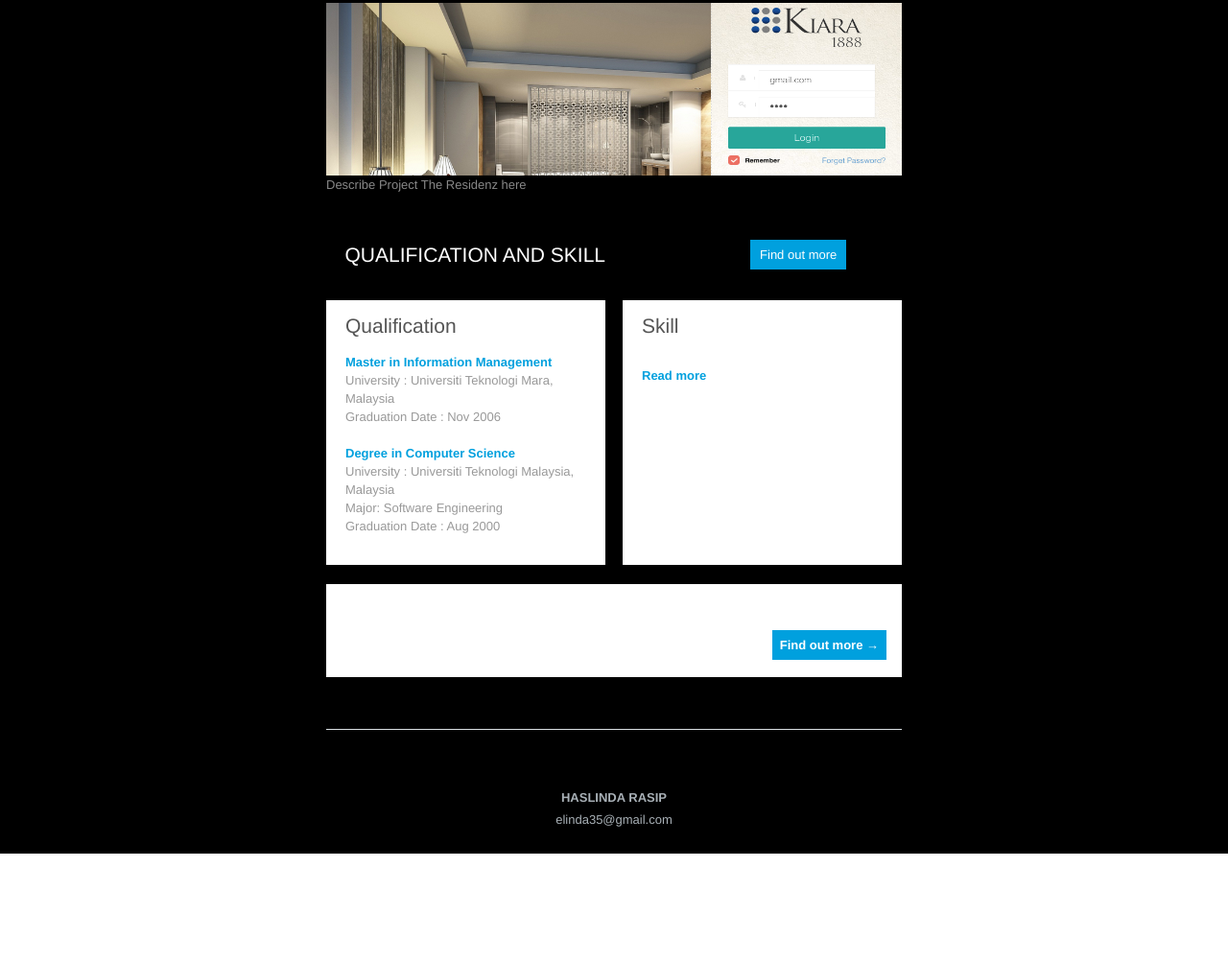
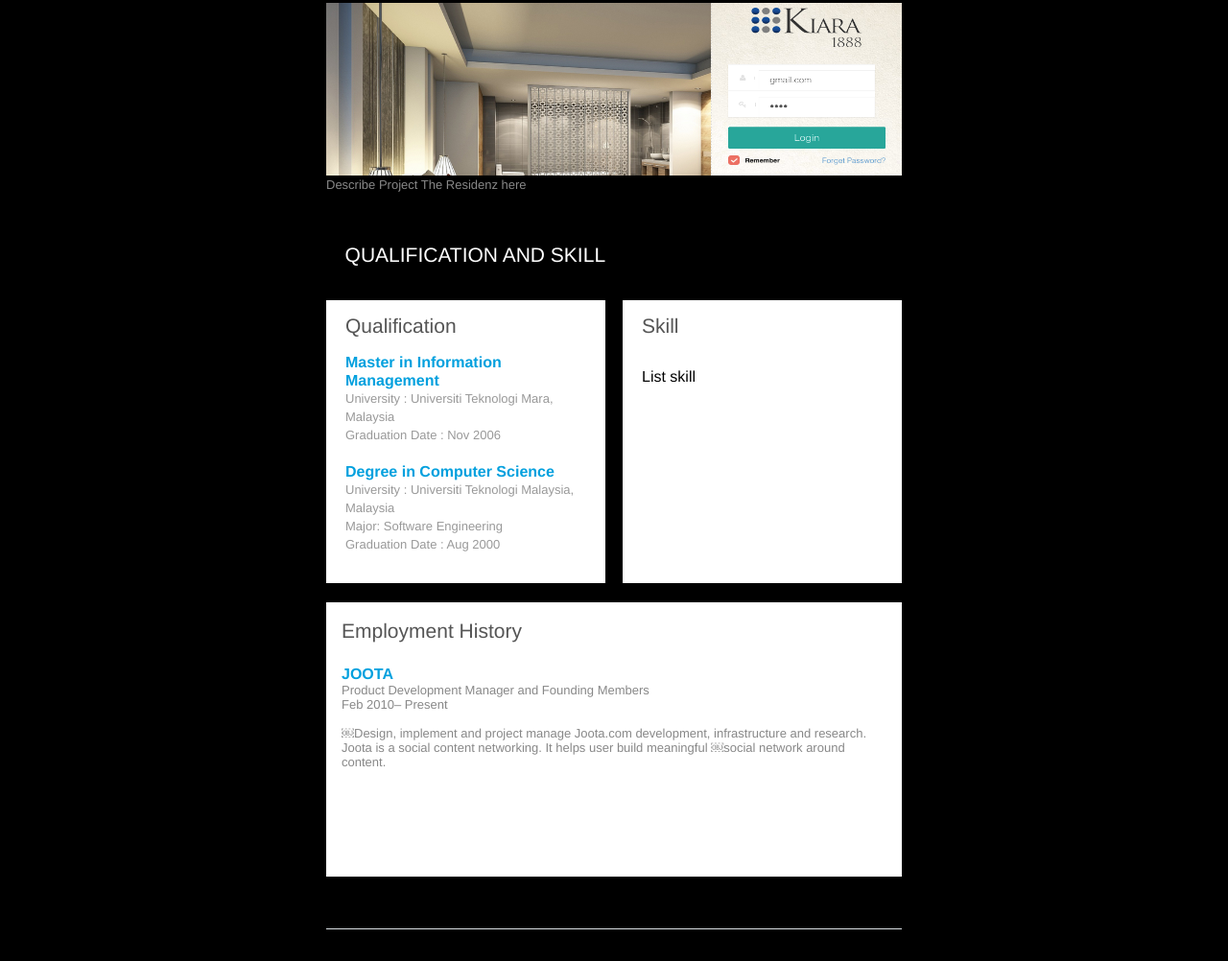
Before and after one commit to elinda35/git-training-jomweb, a plain HTML site: page index.html in a window 1280 px wide. Shown: the part 636-1638 px from the top of the page at 96% size. Before the commit the page ends 1526 px from the top, so only its background shows below. Drawn offline with Linux system fonts and the light colour scheme.

Commit message:
Changes work exp Joota

```diff
--- a/index.html
+++ b/index.html
@@ -21,6 +21,18 @@
             border: 0 !important;
             display: block !important;
             outline: none !important;
+        }
+
+        .textContent {
+            font-size: 13px;
+            font-weight: normal;
+            color: #888888;
+        }
+
+        .textContentTitle {
+            font-size: 16px;
+            font-weight: bold;
+            color: #00A0DE;
         }
 
         p,
@@ -310,7 +322,7 @@
                                                         <td align='center' valign='middle' width='180'>
                                                             <div class='contentEditableContainer contentTextEditable'>
                                                                 <div class="contentEditable">
-                                                                    <a target='_blank' class='link3' href="#" style='background:#00A0DE; color:#ffffff; padding:8px 10px;text-decoration:none;font-size:13px;'>Find out more</a>
+                                                                    <!--<a target='_blank' class='link3' href="#" style='background:#00A0DE; color:#ffffff; padding:8px 10px;text-decoration:none;font-size:13px;'>Find out more</a>-->
                                                                 </div>
                                                             </div>
                                                         </td>
@@ -357,16 +369,17 @@
                                                                 </tr>
                                                                 <tr>
                                                                     <td height='16'></td>
+
                                                                 </tr>
                                                                 <tr>
                                                                     <td>
                                                                         <div class='contentEditableContainer contentTextEditable'>
                                                                             <div class='contentEditable' style='color:#999999;font-size:13px;line-height:19px;'>
-                                                                                <p style='color:#00A0DE; font-weight:bold'>Master in Information Management</p>
+                                                                                <p class='textContentTitle'>Master in Information Management</p>
                                                                                 <p>University : Universiti Teknologi Mara, Malaysia</p>
                                                                                 <p>Graduation Date : Nov 2006</p>
                                                                                 <br>
-                                                                                <p style='color:#00A0DE; font-weight:bold'>Degree in Computer Science</p>
+                                                                                <p class='textContentTitle'>Degree in Computer Science</p>
                                                                                 <p>University : Universiti Teknologi Malaysia, Malaysia</p>
                                                                                 <p>Major: Software Engineering </p>
                                                                                 <p>Graduation Date : Aug 2000</p>
@@ -439,7 +452,8 @@
                                                                     <td>
                                                                         <div class='contentEditableContainer contentTextEditable'>
                                                                             <div class='contentEditable'>
-                                                                                <a target='_blank' class='link1' href="#">Read more</a>
+                                                                                <!--<a target='_blank' class='link1' href="#">Read more</a>-->
+                                                                                List skill
                                                                             </div>
                                                                         </div>
                                                                     </td>
@@ -463,6 +477,7 @@
                                     <table width="600" border="0" cellspacing="0" cellpadding="0" align="center" valign='top'>
                                         <tr>
                                             <td height='20' </td>
+
                                         </tr>
                                     </table>
                                 </div>
@@ -480,8 +495,15 @@
                                                         <td align='left' valign='top'>
                                                             <div class="contentEditableContainer contentTextEditable">
                                                                 <div class="contentEditable" style='color:#555555;font-size:21px;font-weight:normal;'>
-                                                                    <h2 class='big'></h2>
-                                                                    <!-- <img src="images/bannerCIMB.jpg" alt='What we do' data-default="placeholder" data-max-width="600" width='568' height='100' > -->
+                                                                    <h2 class='big'>Employment History</h2>
+                                                                    <br>
+                                                                    <p class='textContentTitle'> JOOTA </p>
+                                                                    <p class='textContent'> Product Development Manager and Founding Members
+                                                                        <br> Feb 2010– Present
+                                                                        <br><br> ￼Design, implement and project manage Joota.com development, infrastructure and research. Joota is a social content networking. It helps user build meaningful ￼social network around content.</p>
+                                                                    <br>
+                                                                    <br>
+
                                                                 </div>
                                                             </div>
                                                         </td>
@@ -505,7 +527,7 @@
                                                         <td align='right' valign='top' style='padding-bottom:8px;'>
                                                             <div class="contentEditableContainer contentTextEditable">
                                                                 <div class="contentEditable">
-                                                                    <a target='_blank' class='link2' href="#" style='padding:8px;background:#00A0DE;font-size:13px;color:#ffffff;text-decoration:none;font-weight:bold;'>Find out more →</a>
+
                                                                 </div>
                                                             </div>
                                                         </td>
```
